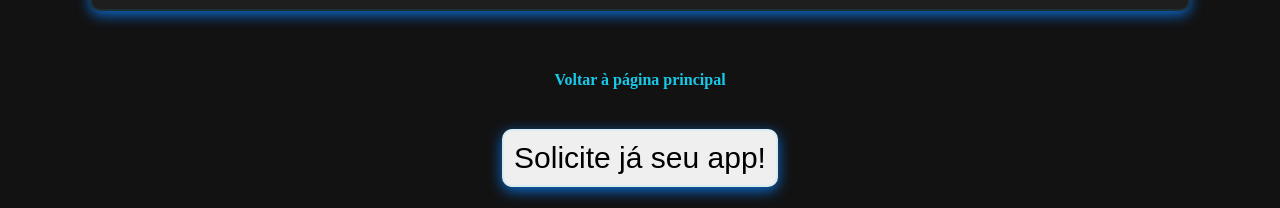
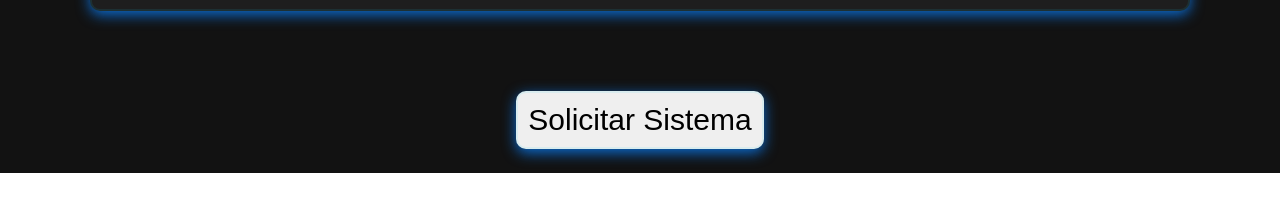
Before and after one commit to EvanioTech/business-site, a Next.js app: page /web in a window 1280 px wide. Shown: the part 1431-1639 px from the top of the page. After the commit the page ends 1604 px from the top, so only its background shows below. Built offline with nearby package versions, Linux system fonts and the light colour scheme.

Commit message:
feat: add dedicated pages for web systems, Android applications, and support, including a reusable WhatsApp button component.

```diff
--- a/src/app/android/page.tsx
+++ b/src/app/android/page.tsx
@@ -207,7 +207,7 @@ export default function AndroidPage (){
                     <a href="mailto:evanioshark@gmail.com">evanioshark@gmail.com</a>.
                 </p>
             </section>
-            <WhatsAppButton />
+            <WhatsAppButton title="Solicitar App" />
         </main>
     );
 }
--- a/src/app/suporte/page.tsx
+++ b/src/app/suporte/page.tsx
@@ -103,7 +103,7 @@ export default function SuportePage() {
                 </p>
             </section>
 
-            <WhatsAppButton />
+            <WhatsAppButton title="Solicitar Suporte" />
         </main>
     );
 }
--- a/src/app/web/page.tsx
+++ b/src/app/web/page.tsx
@@ -89,8 +89,8 @@ const SistemaWebPage = () => {
         </p>
       </section>
 
-      <Link href="/" className={styles.nav}>Voltar à página principal</Link>
-      <WhatsAppButton />
+
+      <WhatsAppButton title="Solicitar Sistema" />
     </main>
   );
 };
--- a/src/components/WhatsAppButton.tsx
+++ b/src/components/WhatsAppButton.tsx
@@ -3,9 +3,14 @@
 import React from "react";
 import styles from './WhatsAppButton.module.css';
 
+type WhatsAppButtonProps = {
+  title: string;
+};
 
 
-export default function WhatsAppButton() {
+export default function WhatsAppButton({ title }: WhatsAppButtonProps) {
+
+
   const wppMessage = () => {
     const phoneNumber = "5585991785953";
     const message = "Olá, gostaria de solicitar um aplicativo Android.";
@@ -15,7 +20,7 @@ export default function WhatsAppButton() {
 
   return (
     <button className= {styles.contact} onClick={wppMessage}>
-      Solicite já seu app!
+      {title}
     </button>
   );
 }
```
